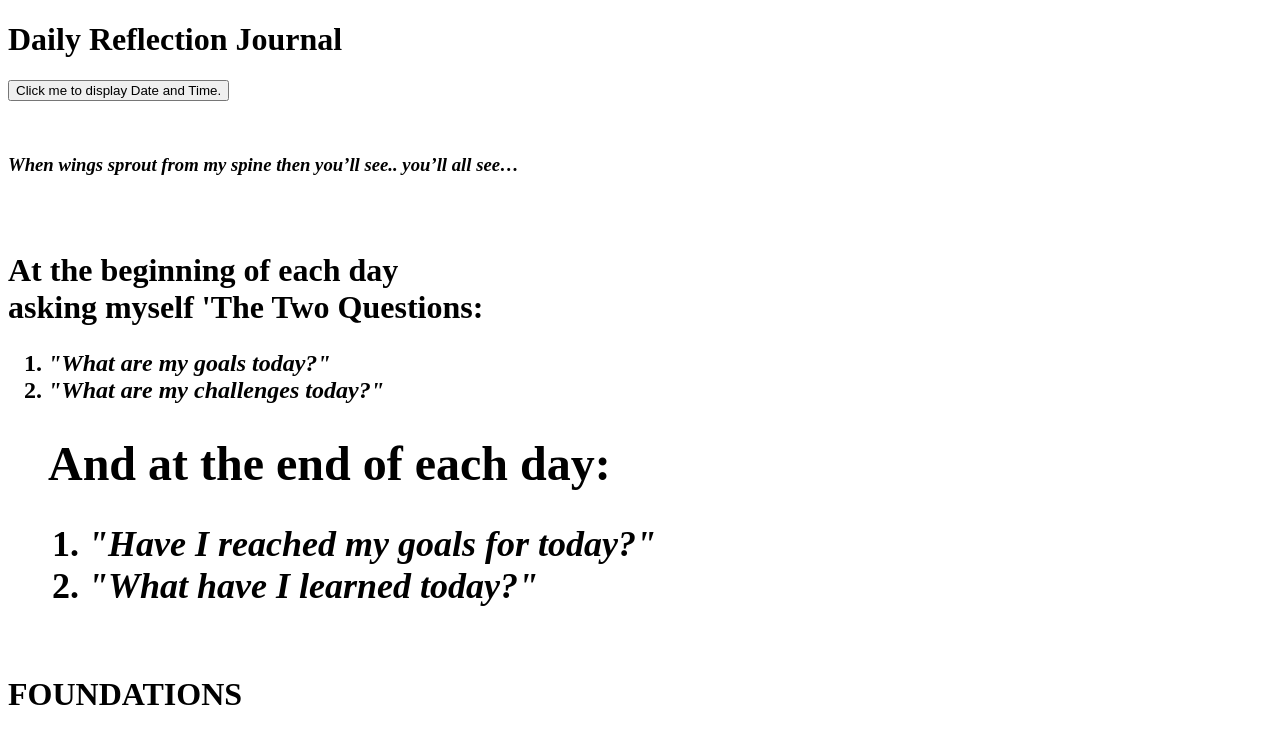
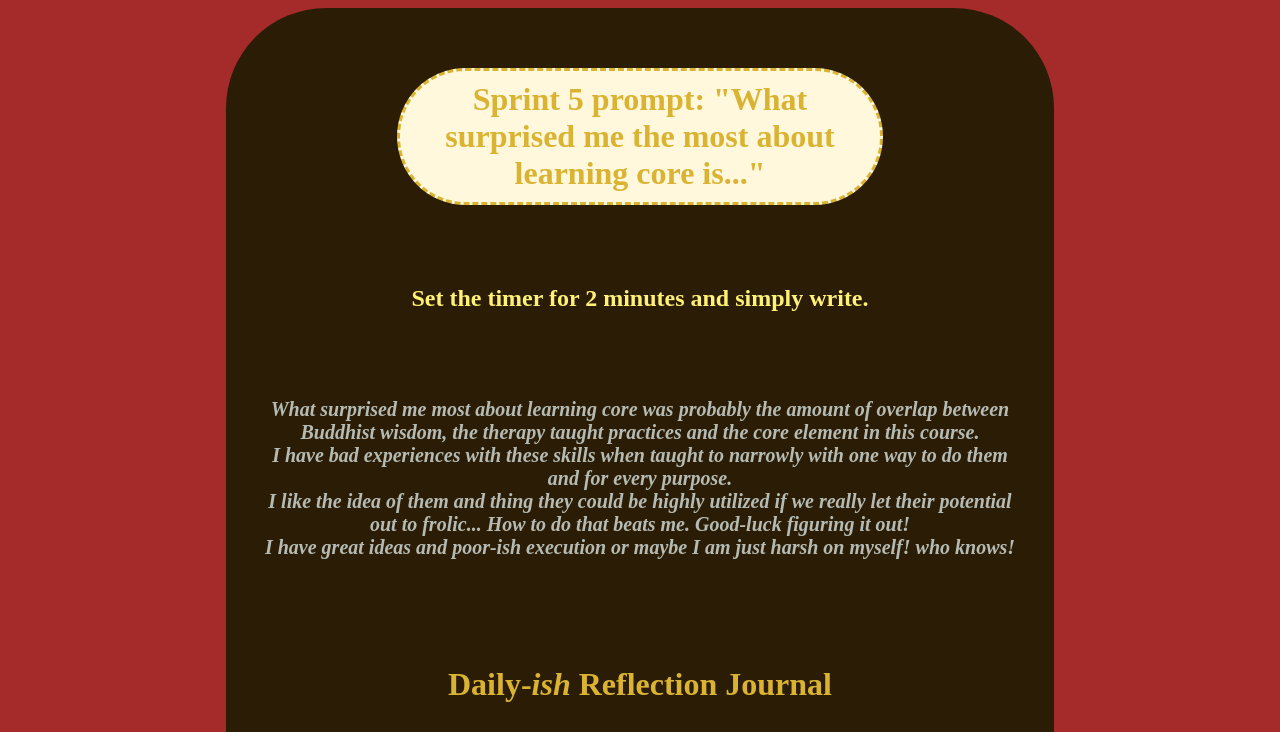
Before and after one commit to Tominne/Tominne.github.io, a plain HTML site: page blogs_/daily-reflections.html in a window 1280 px wide. Shown: the top 732 px of the page. Drawn offline with Linux system fonts and the light colour scheme; files whose address does not match are found by name.

Commit message:
reflecting on core

```diff
--- a/blogs_/daily-reflections.html
+++ b/blogs_/daily-reflections.html
@@ -2,13 +2,20 @@
 <html lang="en">
 
 <head>
-  <link rel="stylesheet" href="styles\decor.css" type="text/css" />
+  <link rel="stylesheet" href="..\styles\decor.css" type="text/css" />
   <title>Reflections</title>
 
 
-<body>
+<body style="background-color: brown;">
+  <div class="blockwide">
+  <h1 class="heading">Sprint 5 prompt: "What surprised me the most about learning core is..."</h1>
+  <h2>Set the timer for 2 minutes and simply write.</h2><br><br>
+  <h3><em>What surprised me most about learning core was probably the amount of overlap between Buddhist wisdom, the therapy taught practices and the core element in this course. <br>
+    I have bad experiences with these skills when taught to narrowly with one way to do them and for every purpose. <br> I like the idea of them and thing they could be highly utilized if we really let their potential out to frolic...
+    How to do that beats me. Good-luck figuring it out! <br>
+    I have great ideas and poor-ish execution or maybe I am just harsh on myself! who knows!</em></h3><br><br>
   <main>
-    <h1>Daily Reflection Journal</h1>
+    <h1>Daily-<em>ish</em> Reflection Journal</h1>
     <button type="button" onclick="document.getElementById('demo').innerHTML = Date()">
       Click me to display Date and Time.</button>
 
@@ -174,7 +181,7 @@
       <h2>Have I reached my goals for today?<details>got some annoying tasks done, kinda fustrated with some ones I cant
           get my head around alone. Would have liked to work longer, but sick and wothdrawn, what can yah do.</details>
       </h2>
-
+    </div>
 </body>
 </head>
 
```
